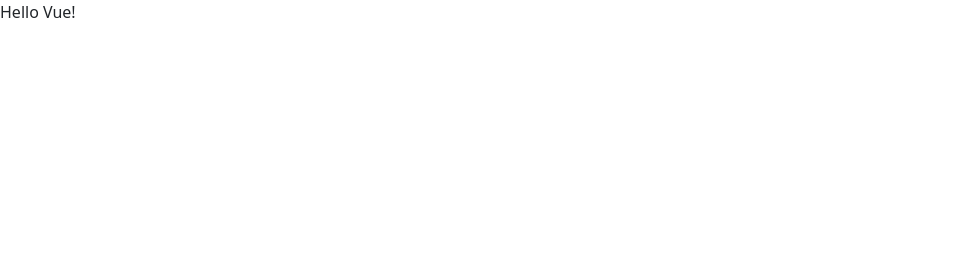
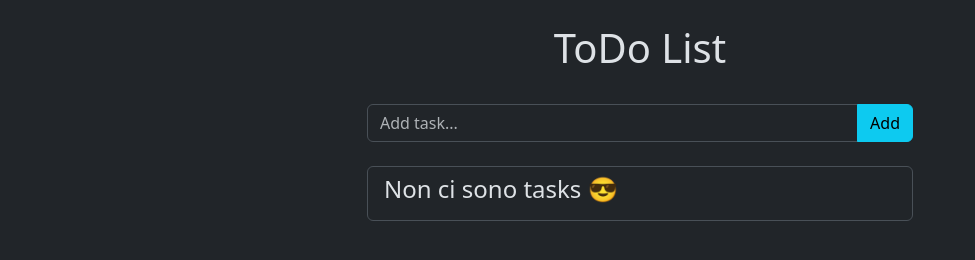
Before and after one commit to monica-harabagiu/vue-todolist, a plain HTML site: page index.html in a window 1280 px wide. Shown: the whole page, without its empty margins (0-975 px from the left). Drawn offline with nearby package versions, Linux system fonts and the light colour scheme.

Commit message:
list style and no task version

```diff
--- a/index.html
+++ b/index.html
@@ -1,22 +1,62 @@
 <!DOCTYPE html>
-<html lang="en">
+<html lang="en" data-bs-theme="dark">
+
 <head>
     <meta charset="UTF-8">
     <meta name="viewport" content="width=device-width, initial-scale=1.0">
     <title>Todo list</title>
 
     <link rel="stylesheet" href="https://cdnjs.cloudflare.com/ajax/libs/font-awesome/6.4.2/css/all.min.css">
-    <link href="https://cdn.jsdelivr.net/npm/bootstrap@5.3.2/dist/css/bootstrap.min.css" rel="stylesheet" integrity="sha384-T3c6CoIi6uLrA9TneNEoa7RxnatzjcDSCmG1MXxSR1GAsXEV/Dwwykc2MPK8M2HN" crossorigin="anonymous">
+    <link href="https://cdn.jsdelivr.net/npm/bootstrap@5.3.2/dist/css/bootstrap.min.css" rel="stylesheet"
+        integrity="sha384-T3c6CoIi6uLrA9TneNEoa7RxnatzjcDSCmG1MXxSR1GAsXEV/Dwwykc2MPK8M2HN" crossorigin="anonymous">
     <link rel="stylesheet" href="./style.css">
 </head>
+
 <body>
 
 
-    <div id="app">{{ message }}</div>
+    <div id="app">
+        <main class="container">
+            <div class="row justify-content-center">
+                <div class="col-6 d-flex flex-column mt-4">
+
+                    <h1 class="text-center">ToDo List</h1>
+
+                    <div class="input-group mt-4">
+                        <input type="text" class="form-control" placeholder="Add task..." aria-label="Add task"
+                            aria-describedby="basic-addon2">
+                        <button type="button" class="btn btn-info">Add</button>
+                    </div>
+
+
+                    <ul class="list-group mt-4">
+
+                        <li
+                        v-if="tasks.length !== 0"
+                        class="list-group-item border border-info d-flex align-items-center">
+                            <i class="fa-regular fa-square"></i>
+                            <span class="flex-grow-1 ms-2">Task</span>
+                            <i class="fa-solid fa-xmark"></i>
+                        </li>
+
+                        <li class="list-group-item" v-else>
+                            <h4>Non ci sono tasks 😎</h4>
+                        </li>
+
+                    </ul>
+
+
+                </div>
+            </div>
+        </main>
+
+
+    </div>
 
 
     <script src='https://unpkg.com/vue@3/dist/vue.global.js'></script>
     <script src="./main.js"></script>
 
 </body>
+
 </html>
--- a/main.js
+++ b/main.js
@@ -3,7 +3,7 @@ const { createApp } = Vue
   createApp({
     data() {
       return {
-        message: 'Hello Vue!'
+        tasks: []
       }
     }
   }).mount('#app')
```
